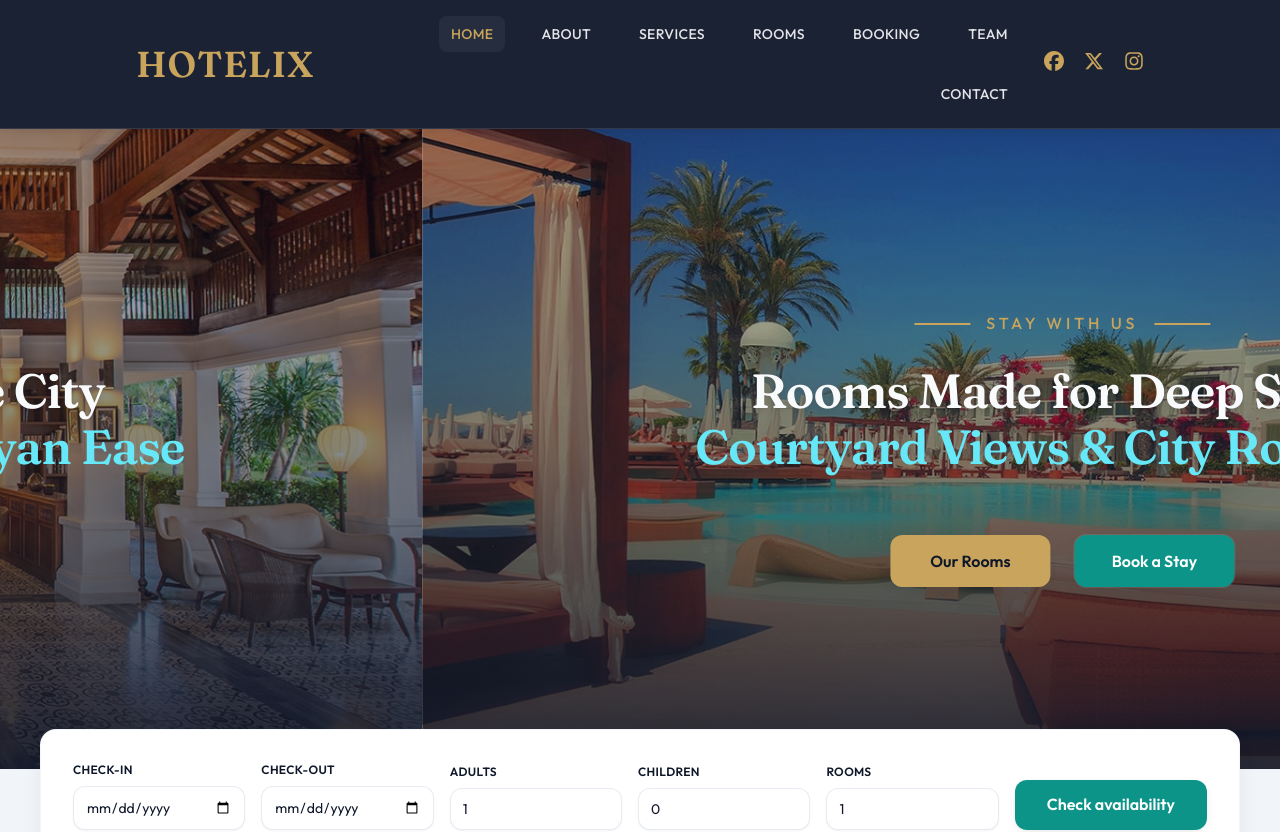
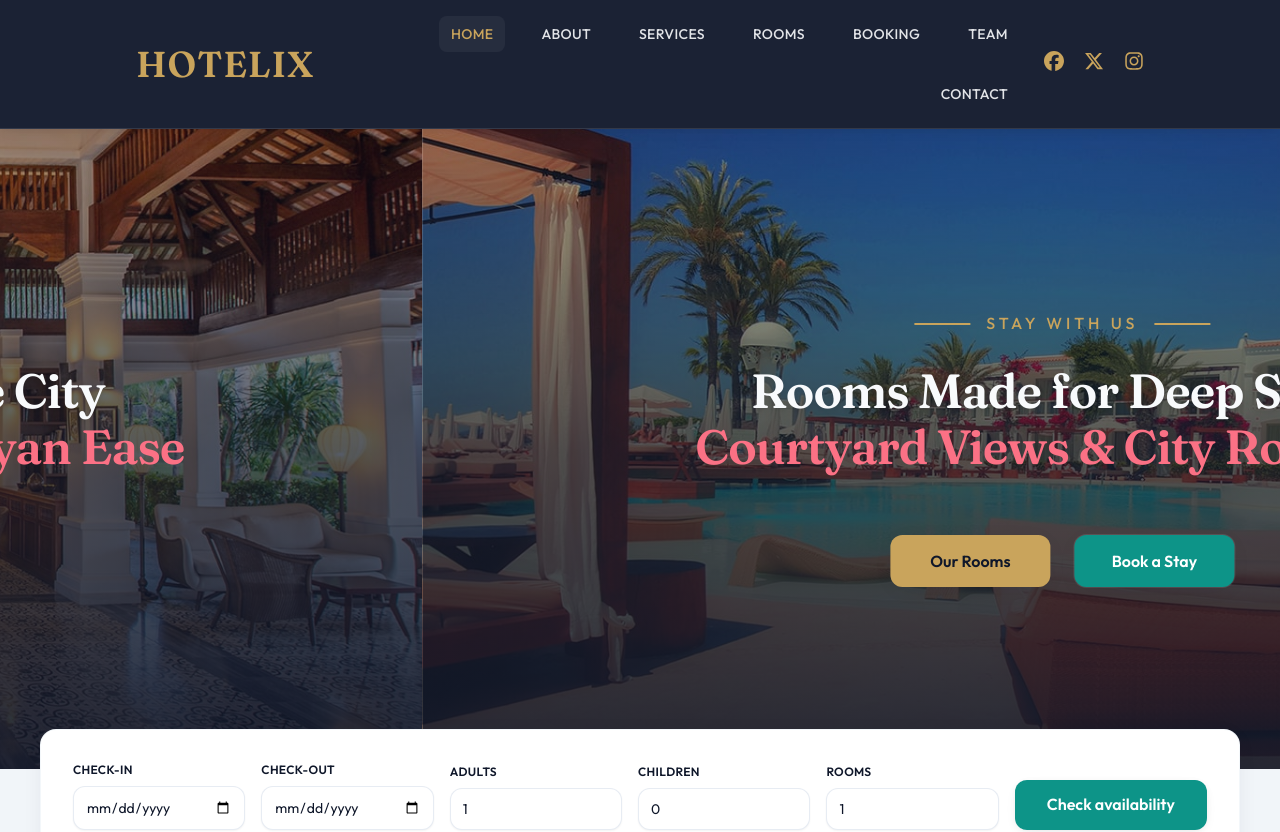
Before and after one commit to PrashantaDA/HotelIX, a React (Vite) app: page / in a window 1280 px wide. Shown: the top 832 px of the page. Built offline with nearby package versions, Linux system fonts and the light colour scheme.

Commit message:
style: darken carousel overlay gradient

```diff
--- a/src/pages/Home/Carousel.jsx
+++ b/src/pages/Home/Carousel.jsx
@@ -32,7 +32,7 @@ const Carousel = () => {
 							alt={"Carousel " + slide.id}
 							className="w-full h-[80dvh] min-h-[420px] object-cover"
 						/>
-						<div className="absolute bg-gradient-to-t from-dark/90 via-dark/50 to-dark/30 inset-0 flex flex-col items-center justify-center text-normal text-center px-4">
+						<div className="absolute bg-gradient-to-t from-dark/90 via-dark/70 to-dark/30 inset-0 flex flex-col items-center justify-center text-normal text-center px-4">
 							<div className="relative">
 								<motion.h2
 									initial={{ opacity: 0, y: -24 }}
@@ -51,7 +51,7 @@ const Carousel = () => {
 								className="text-3xl md:text-5xl font-display font-semibold md:my-6 my-4 max-w-4xl leading-tight"
 							>
 								<h1 className="md:my-2 drop-shadow-md">{slide.title1}</h1>
-								<h1 className="text-cyan-300">{slide.title2}</h1>
+								<h1 className="text-rose-400">{slide.title2}</h1>
 							</motion.div>
 
 							<div className="mt-6 md:mt-10 flex flex-wrap items-center justify-center gap-4 md:gap-6">
```
